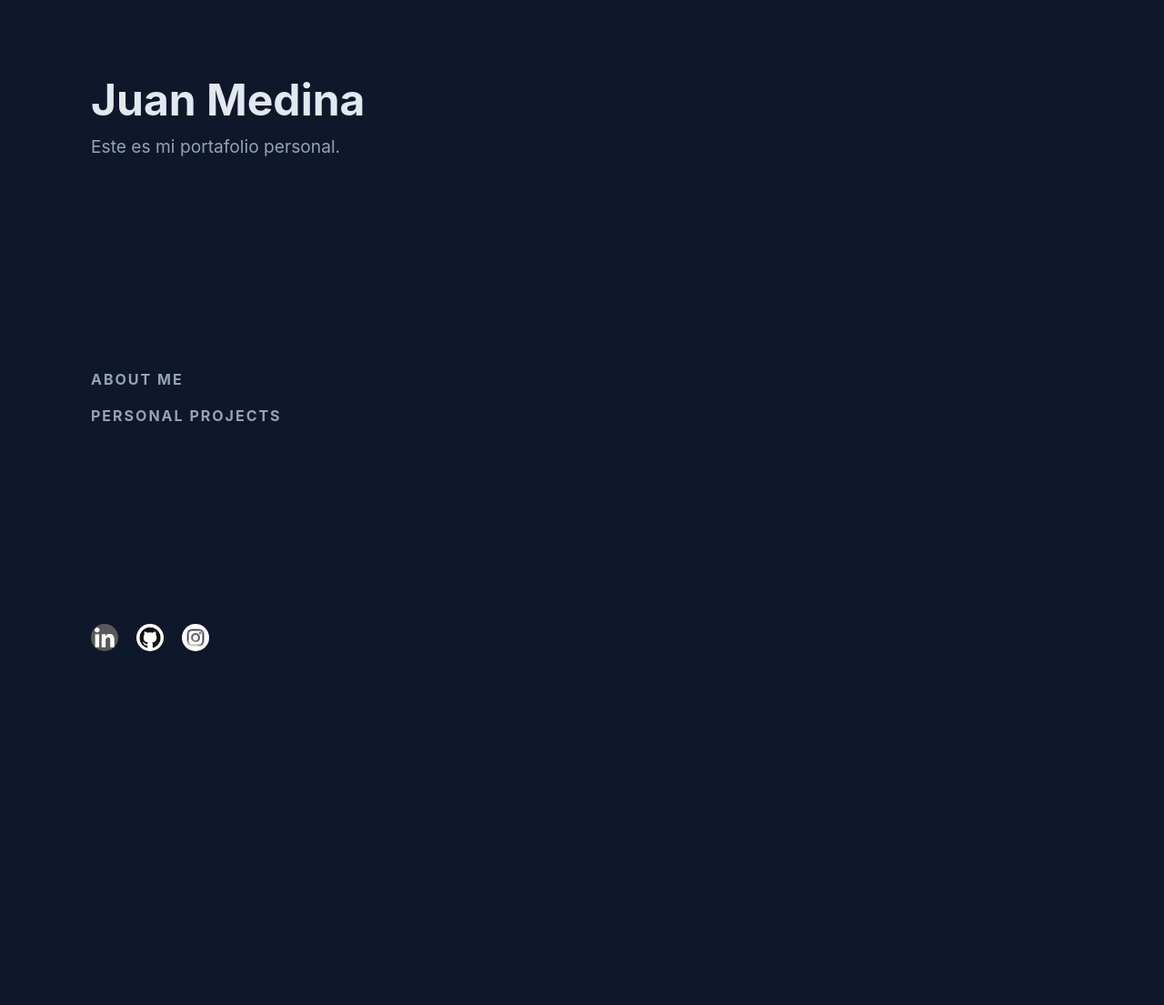
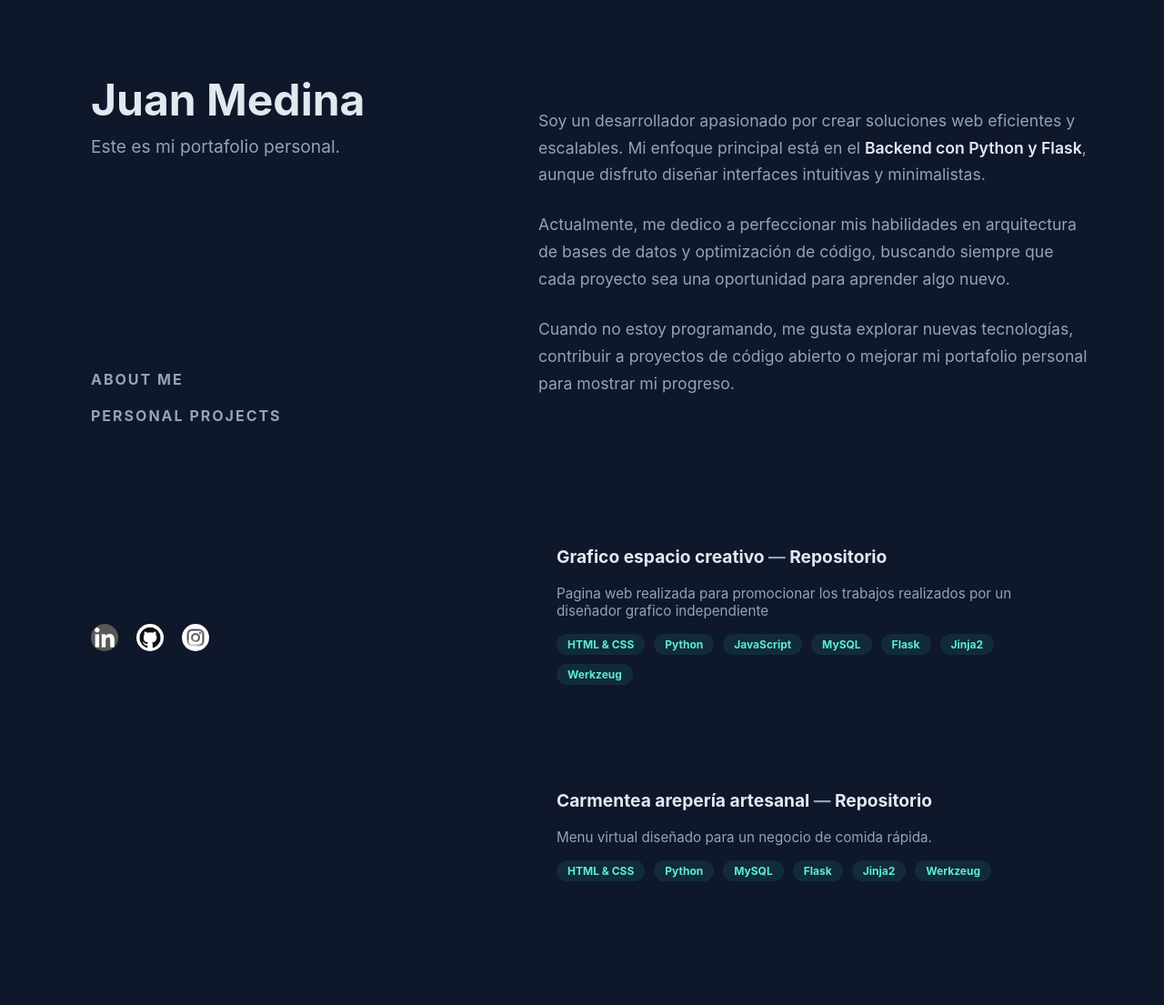
Before and after one commit to Juanma-MG21/Portafolio, a Flask app: page / in a window 1280 px wide. Shown: the whole page at 91% size. Before the commit the page ends 716 px from the top, so only its background shows below. Run offline with Flask 3, Linux system fonts and the light colour scheme.

Commit message:
estructura

```diff
--- a/app.py
+++ b/app.py
@@ -7,16 +7,15 @@ app = Flask(__name__)
 def index():
     return render_template('index.html')
 
-# Route for the "About Me" link
+
 @app.route('/about')
 def about():
-    return "<h1>About Me Page</h1><p>Coming soon...</p>"
+    return render_template('about.html')
 
-# Route for the "Personal Projects" link
+
 @app.route('/projects')
 def projects():
-    return "<h1>Projects Page</h1><p>Coming soon...</p>"
+    return render_template('projects.html')
 
 if __name__ == '__main__':
-    # debug=True allows the server to auto-reload when you save changes
     app.run(debug=True, port=5000)
--- a/static/css/index.css
+++ b/static/css/index.css
@@ -108,3 +108,76 @@ body {
     visibility: visible;
     opacity: 1;
 }
+
+/* ============================================================================================== */
+/* --- Estructura de la Columna Derecha --- */
+.right-column {
+    margin-left: 40%; /* Deja el espacio exacto para la columna izquierda fija */
+    width: 60%;
+    padding: 100px 80px; /* Espaciado superior y lateral */
+    display: flex;
+    flex-direction: column;
+    gap: 100px; /* Separación generosa entre About y Projects */
+}
+
+/* --- Contenido del Fragmento About --- */
+.about-content p {
+    font-size: 1.1rem;
+    line-height: 1.7;
+    color: #94a3b8; /* Gris suave */
+    margin-bottom: 25px; /* Espacio entre párrafos */
+}
+
+.about-content strong {
+    color: #e2e8f0; /* Blanco suave para resaltar tecnologías */
+    font-weight: 600;
+}
+
+/* --- Ajuste para las Secciones (Anclas) --- */
+#about, #projects {
+    scroll-margin-top: 100px; /* Evita que el contenido quede pegado al techo al navegar */
+}
+/* ============================================================================================== */
+.projects-list {
+    display: flex;
+    flex-direction: column;
+    gap: 40px;
+}
+
+.project-card {
+    padding: 20px;
+    border-radius: 8px;
+    transition: background 0.3s;
+}
+
+.project-card:hover {
+    background-color: rgba(30, 41, 59, 0.5); /* Subtle highlight on hover */
+}
+
+.project-title a {
+    color: #e2e8f0;
+    text-decoration: none;
+    font-size: 1.2rem;
+}
+
+.project-description {
+    font-size: 0.95rem;
+    margin: 10px 0;
+}
+
+.tech-tags {
+    display: flex;
+    flex-wrap: wrap;
+    gap: 10px;
+    padding: 0;
+    list-style: none;
+}
+
+.tech-tags li {
+    background: rgba(45, 212, 191, 0.1);
+    color: #5eead4; /* Teal color for tech labels */
+    padding: 4px 12px;
+    border-radius: 999px;
+    font-size: 0.75rem;
+    font-weight: bold;
+}
--- /dev/null
+++ b/templates/includes/about.html
@@ -0,0 +1,31 @@
+<!DOCTYPE html>
+<html lang="en">
+<head>
+    <meta charset="UTF-8">
+    <meta name="viewport" content="width=device-width, initial-scale=1.0">
+    <title>Document</title>
+</head>
+<body>
+
+<div class="about-content">
+    <p>
+        Soy un desarrollador apasionado por crear soluciones web eficientes y escalables.
+        Mi enfoque principal está en el <strong>Backend con Python y Flask</strong>,
+        aunque disfruto diseñar interfaces intuitivas y minimalistas.
+    </p>
+
+    <p>
+        Actualmente, me dedico a perfeccionar mis habilidades en arquitectura de bases de datos
+        y optimización de código, buscando siempre que cada proyecto sea una oportunidad
+        para aprender algo nuevo.
+    </p>
+
+    <p>
+        Cuando no estoy programando, me gusta explorar nuevas tecnologías,
+        contribuir a proyectos de código abierto o mejorar mi portafolio personal
+        para mostrar mi progreso.
+    </p>
+</div>
+
+</body>
+</html>
--- /dev/null
+++ b/templates/includes/projects.html
@@ -0,0 +1,69 @@
+<!DOCTYPE html>
+<html lang="en">
+<head>
+    <meta charset="UTF-8">
+    <meta name="viewport" content="width=device-width, initial-scale=1.0">
+    <title>Document</title>
+</head>
+<body>
+
+<div class="projects-list">
+
+
+    <div class="project-card">
+        <div class="project-content">
+            <h3 class="project-title">
+                <div class="project-links">
+                    <a href="https://espaciocreativo.pythonanywhere.com/trabajos" target="_blank" rel="noopener">Grafico espacio creativo</a>
+                    <span class="separator">—</span>
+                    <a href="https://github.com/Juanma-MG21/Grafico_espacio_creativo" target="_blank" rel="noopener">Repositorio</a>
+                </div>
+            </h3>
+
+            <p class="project-description">
+                Pagina web realizada para promocionar los trabajos realizados por un diseñador grafico independiente
+            </p>
+
+            <ul class="tech-tags">
+                <li>HTML & CSS</li>
+                <li>Python</li>
+                <li>JavaScript</li>
+                <li>MySQL</li>
+                <li>Flask</li>
+                <li>Jinja2</li>
+                <li>Werkzeug</li>
+            </ul>
+        </div>
+    </div>
+
+<!-- ======================================================================================================================== -->
+
+    <div class="project-card">
+        <div class="project-content">
+            <h3 class="project-title">
+                <div class="project-links">
+                    <a href="https://carmentea.pythonanywhere.com" target="_blank" rel="noopener">Carmentea arepería artesanal</a>
+                    <span class="separator">—</span>
+                    <a href="https://github.com/Juanma-MG21/MenuVirtual_Carmentea" target="_blank" rel="noopener">Repositorio</a>
+                </div>
+            </h3>
+
+            <p class="project-description">
+                Menu virtual diseñado para un negocio de comida rápida.
+            </p>
+
+            <ul class="tech-tags">
+                <li>HTML & CSS</li>
+                <li>Python</li>
+                <li>MySQL</li>
+                <li>Flask</li>
+                <li>Jinja2</li>
+                <li>Werkzeug</li>
+            </ul>
+        </div>
+    </div>
+
+</div>
+
+</body>
+</html>
--- a/templates/index.html
+++ b/templates/index.html
@@ -10,20 +10,23 @@
     <header class="left-column">
         <div class="gen">
             <h1>Juan Medina</h1>
-            <!-- <br> -->
+
             <p>Este es mi portafolio personal.</p>
         </div>
-        <!-- <br> -->
+
         <div class="nav-links">
             <ul>
-                <li><a href="{{ url_for('about')}}"><span class="line">ABOUT ME</span></a></li>
-                <li><a href="{{ url_for('projects')}}"><span class = "line">PERSONAL PROJECTS</span></a></li>
+                <li><a href="#about"><span class="line">ABOUT ME</span></a></li>
+                <li><a href="#projects"><span class="line">PERSONAL PROJECTS</span></a></li>
+
+                <!-- <li><a href="{{ url_for('about')}}"><span class="line">ABOUT ME</span></a></li>
+                <li><a href="{{ url_for('projects')}}"><span class = "line">PERSONAL PROJECTS</span></a></li> -->
             </ul>
         </div>
-        <!-- <br>  -->
+
         <footer class="social-links">
             <div class="icon-box">
-                <a href="www.linkedin.com/in/juan-medina-330aa5353" target="_blank" rel="noopener">
+                <a href="https://www.linkedin.com/in/juan-medina-330aa5353" target="_blank" rel="noopener">
                     <img src="{{ url_for('static', filename='img/icon_linkdin.png') }}" alt="LinkedIn" class="round-icon">
                 </a>
                 <span class="tooltip">LinkedIn</span>
@@ -44,5 +47,17 @@
             </div>
         </footer>
     </header>
+
+    <main class="right-column">
+
+        <section id="about">
+            {% include 'includes/about.html' %}
+        </section>
+
+        <section id="projects">
+            {%include 'includes/projects.html' %}
+        </section>
+
+    </main>
 </body>
 </html>
```
